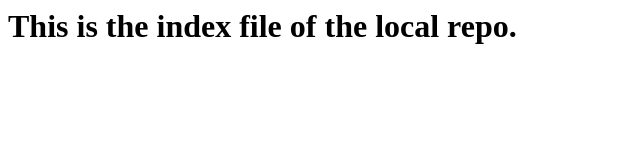
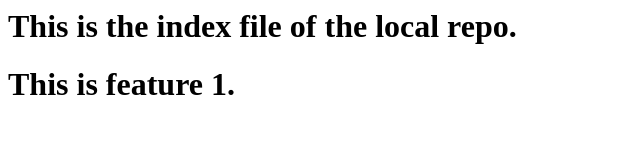
Before and after one commit to JAINISH-CHAUHAN/Localrepo, a plain HTML site: page index.html in a window 1280 px wide. Shown: the whole page, without its empty margins (0-640 px from the left). Drawn offline with Linux system fonts and the light colour scheme.

Commit message:
Added feature 1

```diff
--- a/index.html
+++ b/index.html
@@ -1 +1,2 @@
 <h1>This is the index file of the local repo.</h1>
+<h1>This is feature 1.</h1>
```
